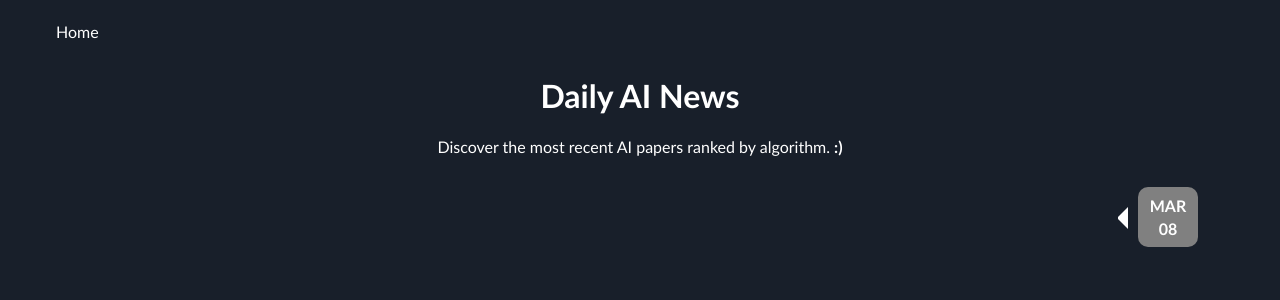
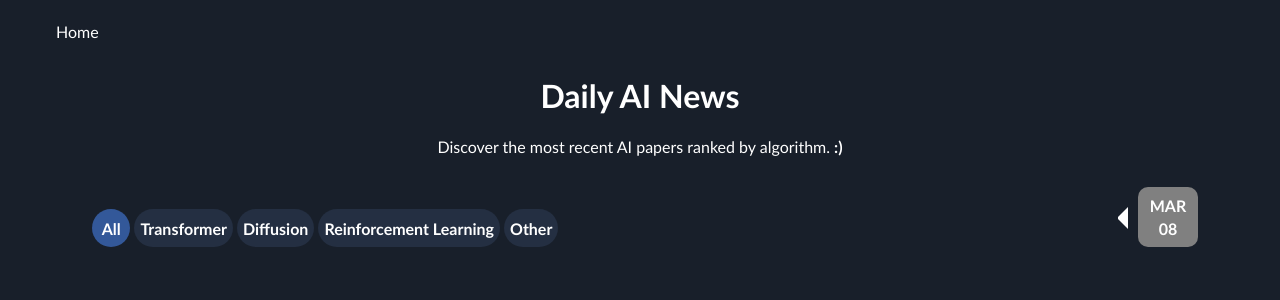
Before and after one commit to YHL04/newswebsite, a Django app: page / in a window 1280 px wide. Shown: the top 300 px of the page. Run offline with Django 5.2, Linux system fonts and the light colour scheme; data that the repository does not hold is empty.

Commit message:
added category buttons

```diff
--- a/app/urls.py
+++ b/app/urls.py
@@ -4,5 +4,6 @@ from . import views
 
 urlpatterns = [
     path("", views.index, name="index"),
-    path("<str:date>", views.specific_date, name="specific_date")
+    path("<str:date>", views.specific_date, name="specific_date"),
+    path("<str:date>/<str:category>", views.specific_category, name="specific_category")
 ]
--- a/app/views.py
+++ b/app/views.py
@@ -25,10 +25,7 @@ class LatestToday:
             self.date = max(dates)
 
 
-latesttoday = LatestToday()
-
-
-def daily_paper_render(request, date):
+def daily_paper_render(request, date, latest_today, category="none", categories=None):
     news_data = News.objects.all()
 
     for news in news_data:
@@ -38,12 +35,27 @@ def daily_paper_render(request, date):
     news_data = [news for news in news_data if datetime.strptime(news.date, '%Y-%m-%d') == date]
     news_data.sort(key=lambda x: -x.citation_rank)
 
+    if category is not "none":
+
+        news_data_ = []
+        for news in news_data:
+
+            if any(s in news.text.lower() for s in categories[category]):
+                if category != "other":
+                    news_data_.append(news)
+
+            else:
+                if category == "other":
+                    news_data_.append(news)
+
+        news_data = news_data_
+
     curr_date = date
     prev_date = date - timedelta(days=1)
     next_date = date + timedelta(days=1)
 
-    if next_date > latesttoday.date:
-        next_date = latesttoday.date
+    if next_date > latest_today:
+        next_date = latest_today
         next = False
     else:
         next_date = next_date
@@ -60,13 +72,14 @@ def daily_paper_render(request, date):
         "next_date": next_date.strftime('%Y-%m-%d'),
         "month": month,
         "day": day,
-        "next": next
+        "next": next,
+        "category": category
     }
     return HttpResponse(template.render(context, request))
 
 
 def index(request):
-    return daily_paper_render(request, latesttoday.date)
+    return daily_paper_render(request, date=LatestToday().date, latest_today=LatestToday().date)
 
 
 def specific_date(request, date):
@@ -75,4 +88,20 @@ def specific_date(request, date):
         # so it returns back to original page
         return HttpResponse("")
     date = datetime.strptime(date, '%Y-%m-%d')
-    return daily_paper_render(request, date)
+    return daily_paper_render(request, date=date, latest_today=LatestToday().date)
+
+
+def specific_category(request, date, category):
+    if date == "favicon.ico":
+        # not sure why it goes to /favicon.ico but return nothing
+        # so it returns back to original page
+        return HttpResponse("")
+
+    categories = {"transformer": ["transformer", "llm", "gpt", "tokenizer"],
+                  "diffusion": ["diffusion", "ddpm", "generative"],
+                  "reinforcement": ["reinforcement", "atari", "ppo", "rl"],
+                  "other": ["transformer", "llm", "gpt", "tokenizer", "diffusion",
+                            "ddpm", "generative", "reinforcement", "atari", "ppo", "rl"]}
+
+    date = datetime.strptime(date, '%Y-%m-%d')
+    return daily_paper_render(request, date=date, latest_today=LatestToday().date, category=category, categories=categories)
--- a/static/category.css
+++ b/static/category.css
@@ -1,4 +1,9 @@
 
+
+.category-group {
+    padding-left: 50px;
+    padding-top: 30px;
+}
 
 .category {
     margin: 2px;
@@ -7,12 +12,27 @@
     border: transparent;
     font-size: 1em;
     height: 2.4em;
+    min-width: 2.4em;
+    float: left;
+}
 
-    position: absolute
-    left: 0;
+.category-selected {
+    margin: 2px;
+    background-color: hsl(218, 50%, 40%);
+    border-radius: 24px;
+    border: transparent;
+    font-size: 1em;
+    height: 2.4em;
+    min-width: 2.4em;
+    float: left;
     bottom: 0;
+
 }
 
 .category-text {
     background-color: hsl(218, 30%, 20%);
 }
+
+.category-text-selected {
+    background-color: hsl(218, 50%, 40%);
+}
--- a/templates/news.html
+++ b/templates/news.html
@@ -6,6 +6,8 @@
 <link rel="stylesheet" href="{% static 'form.css' %}">
 <link rel="stylesheet" href="{% static 'like.css' %}">
 <link rel="stylesheet" href="{% static 'navbar.css' %}">
+<link rel="stylesheet" href="{% static 'category.css' %}">
+
 
 <html>
 
@@ -37,6 +39,39 @@
         <p class="calendar-day">{{ day }}</p>
     </div>
     <button class="arrow-left" onclick="location.href='/{{ prev_date }}'"></button>
+
+    <div class="category-group">
+    {% if category == "none" %}
+    <button class="category-selected" onclick="location.href='/{{ curr_date }}'"><b class="category-text-selected">All</b></button>
+    {% else %}
+    <button class="category" onclick="location.href='/{{ curr_date }}'"><b class="category-text">All</b></button>
+    {% endif %}
+
+    {% if category == "transformer" %}
+    <button class="category-selected" onclick="location.href='/{{ curr_date }}/transformer'"><b class="category-text-selected">Transformer</b></button>
+    {% else %}
+    <button class="category" onclick="location.href='/{{ curr_date }}/transformer'"><b class="category-text">Transformer</b></button>
+    {% endif %}
+
+    {% if category == "diffusion" %}
+    <button class="category-selected" onclick="location.href='/{{ curr_date }}/diffusion'"><b class="category-text-selected">Diffusion</b></button>
+    {% else %}
+    <button class="category" onclick="location.href='/{{ curr_date }}/diffusion'"><b class="category-text">Diffusion</b></button>
+    {% endif %}
+
+    {% if category == "reinforcement" %}
+    <button class="category-selected" onclick="location.href='/{{ curr_date }}/reinforcement'"><b class="category-text-selected">Reinforcement Learning</b></button>
+    {% else %}
+    <button class="category" onclick="location.href='/{{ curr_date }}/reinforcement'"><b class="category-text">Reinforcement Learning</b></button>
+    {% endif %}
+
+    {% if category == "other" %}
+    <button class="category-selected" onclick="location.href='/{{ curr_date }}/other'"><b class="category-text-selected">Other</b></button>
+    {% else %}
+    <button class="category" onclick="location.href='/{{ curr_date }}/other'"><b class="category-text">Other</b></button>
+    {% endif %}
+    </div>
+
 </div>
 
 <div class="grid-container">
```
Also changed, not shown: app/migrations/0001_initial.py (added), app/migrations/__init__.py (added), static/button.css (line endings or trailing spaces), static/style.css (line endings or trailing spaces), 2 other files.
